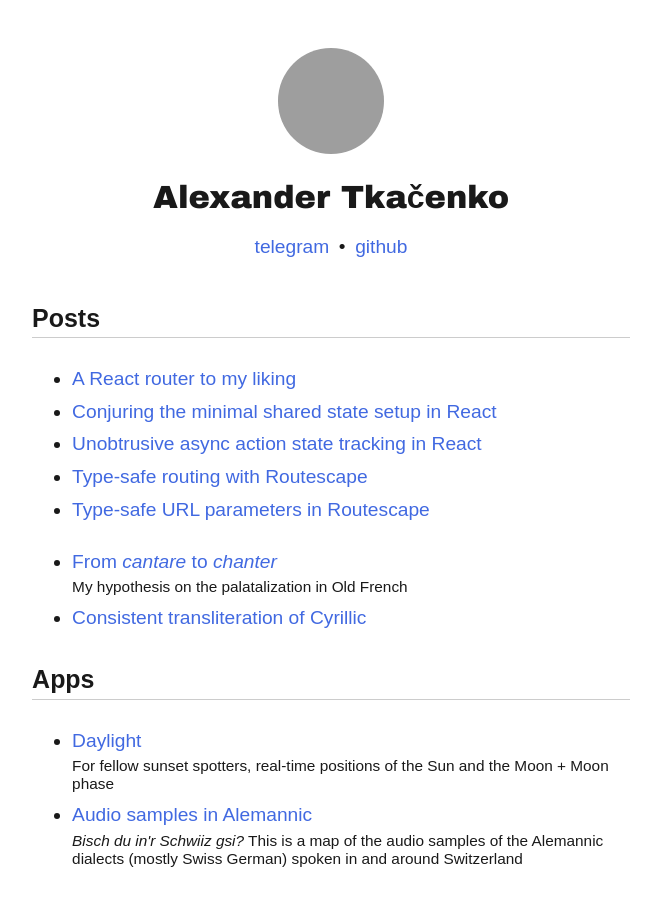
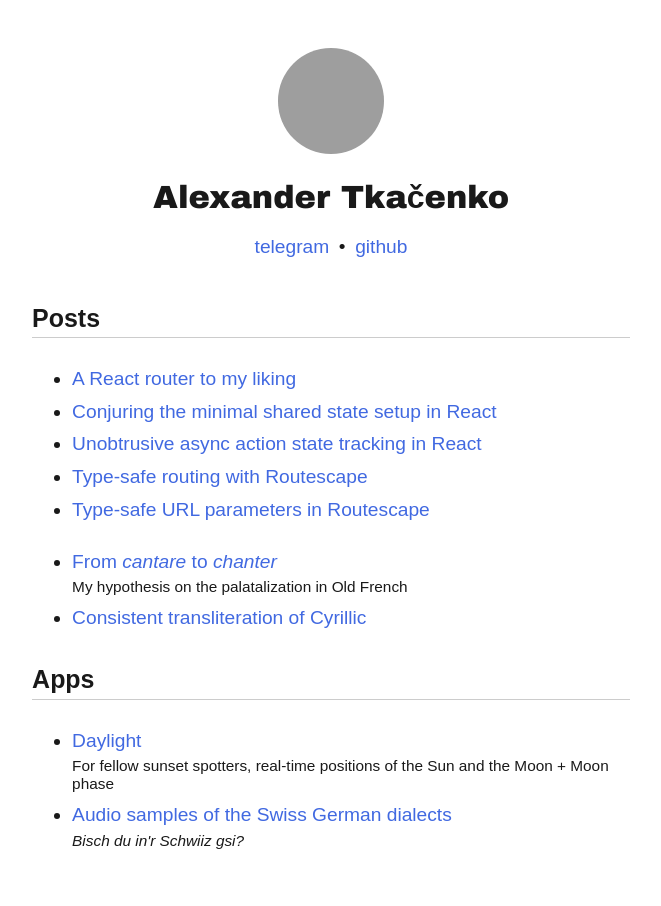
Before and after one commit to axtk/axtk.github.io, a Jekyll site: the page built from index.html, in a window 1280 px wide, cut to the strip 0-955 px from the top of the page. Shown: the top 906 px of the strip, without its empty margins (309-970 px from the left). Built offline with Jekyll 4.4.1, drawn with Linux system fonts in a browser that asks for light colours; grey boxes are pictures that could not be loaded.

Commit message:
update index

```diff
--- a/index.html
+++ b/index.html
@@ -38,8 +38,8 @@ layout: index
 <ul>
     <li><a href="{{site.github.baseurl}}/daylight">Daylight</a><br>
         <span class="description">For fellow sunset spotters, real-time positions of the Sun and the Moon + Moon phase</span></li>
-    <li><a href="{{site.github.baseurl}}/alemannic">Audio samples in Alemannic</a><br>
-        <span class="description"><i>Bisch du in'r Schwiiz gsi?</i> This is a map of the audio samples of the Alemannic dialects (mostly Swiss German) spoken in and around Switzerland</span></li>
+    <li><a href="{{site.github.baseurl}}/alemannic">Audio samples of the Swiss German dialects</a><br>
+        <span class="description"><i>Bisch du in'r Schwiiz gsi?</i></span></li>
 </ul>
 
 </div>
```
